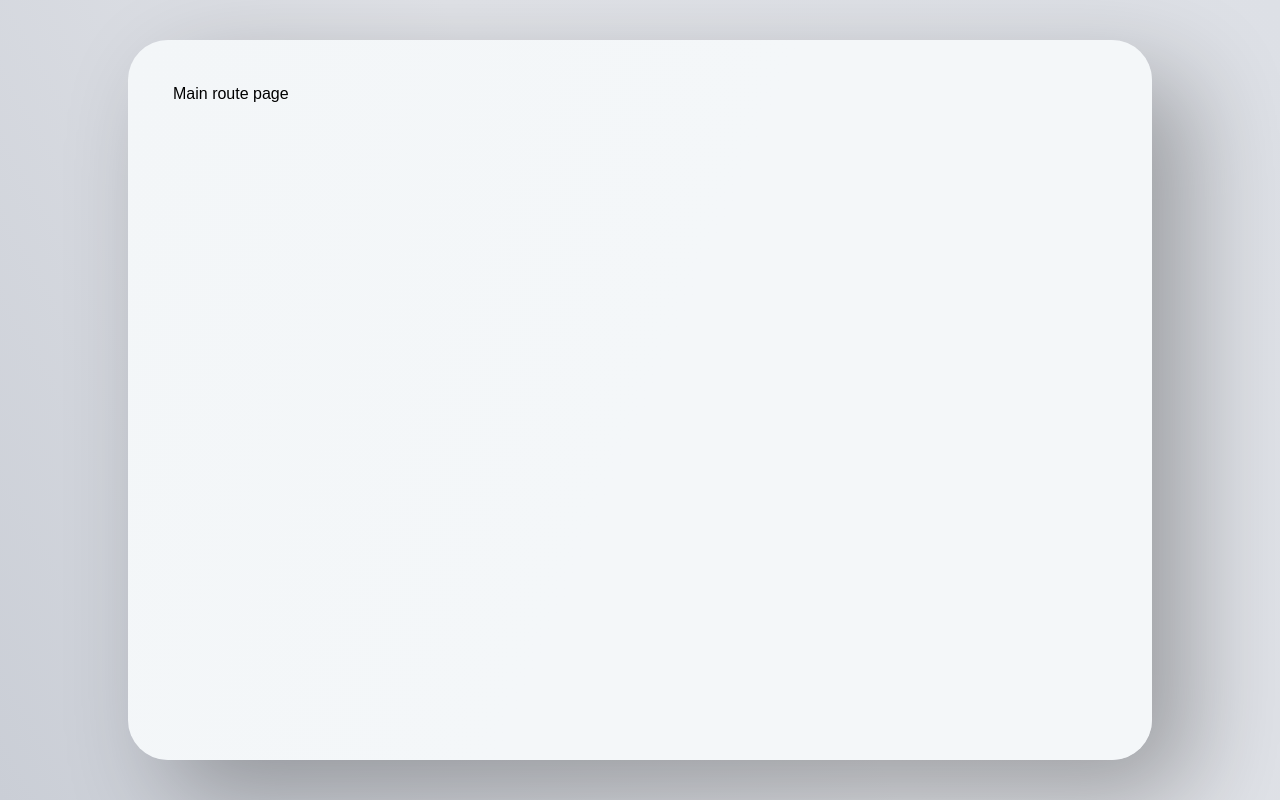
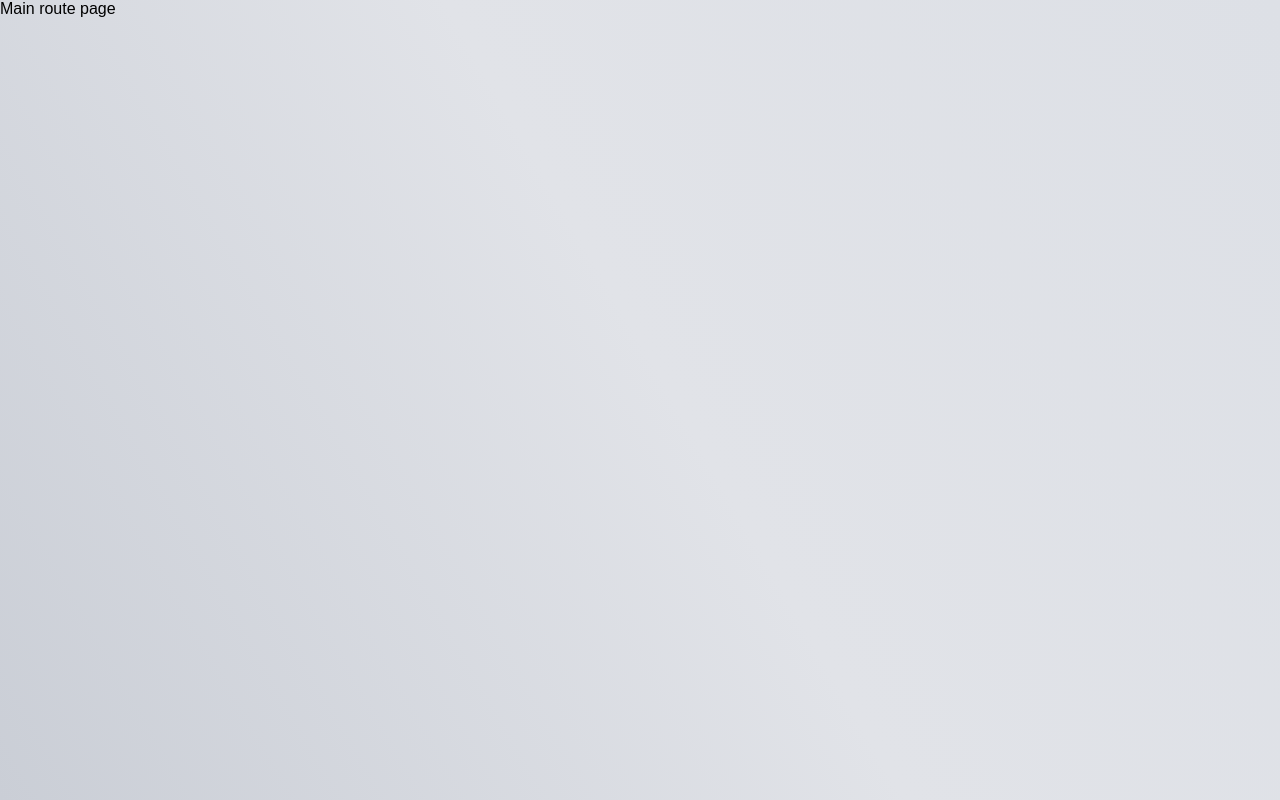
Before and after one commit to violetadev/dashboard, a React (Create React App) app: page / in a window 1280 px wide. Built offline with nearby package versions, Linux system fonts and the light colour scheme.

Commit message:
layouting

```diff
--- a/src/layouts/Basic/Basic.tsx
+++ b/src/layouts/Basic/Basic.tsx
@@ -1,6 +1,5 @@
-import styled, { Theme, ThemeProps } from 'styled-components';
-
 import React from 'react';
+import styled from 'styled-components';
 
 const Wrapper = styled.div`
   width: 100%;
@@ -8,40 +7,8 @@ const Wrapper = styled.div`
   position: relative;
 `;
 
-const BoxContainer = styled.div`
-  width: 220px;
-  min-height: 400px;
-  background: ${({ theme }) => theme.backgrounds.containerBackground};
-  box-shadow: 38px 37px 99px #0000004d;
-  border-radius: 40px;
-  width: 90vw;
-  height: 90vh;
-  margin: 0;
-  position: absolute;
-  top: 50%;
-  left: 50%;
-  transform: translate(-50%, -50%);
-  padding: 45px;
-
-  @media only screen and (min-width: ${({ theme }) =>
-      theme.breakpoints.desktop}) {
-    width: 80vw;
-    height: 50vh;
-  }
-
-  @media only screen and (min-width: ${({ theme }) =>
-      theme.breakpoints.tablet}) {
-    width: 80vw;
-    height: 90vh;
-  }
-`;
-
-const Basic: React.FC = ({ children }) => {
-  return (
-    <Wrapper>
-      <BoxContainer>{children}</BoxContainer>
-    </Wrapper>
-  );
+const Basic: React.FC<{ children: React.ReactNode }> = ({ children }) => {
+  return <Wrapper>{children}</Wrapper>;
 };
 
 export default Basic;
--- /dev/null
+++ b/src/layouts/Content/index.ts
@@ -0,0 +1 @@
+export { default } from './Content';
```
Also changed, not shown: src/layouts/Content/Content.tsx (added, +36 -0 lines), tsconfig.json (+8 -21 lines), 1 other file (tests, documents, lock files or other folders).
